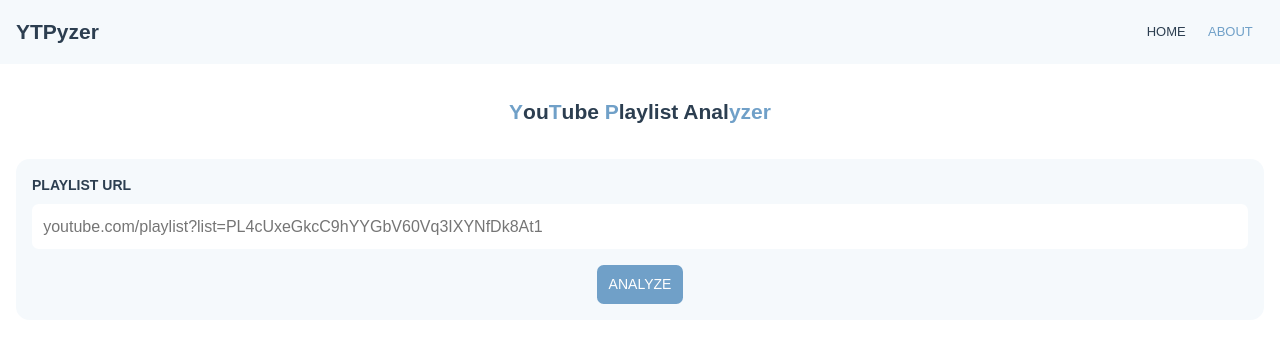
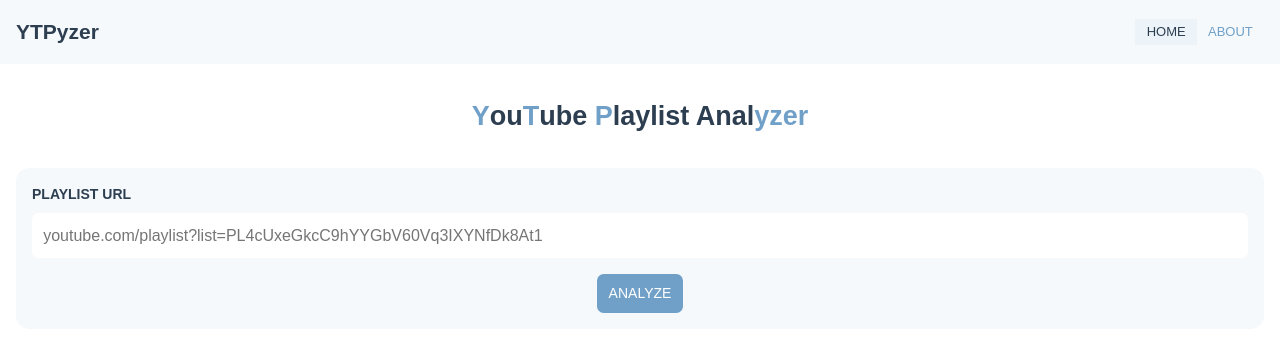
Before and after one commit to AmmarYasserAllaithy/YTPyzer, a Vue app: page / in a window 1280 px wide. Shown: the top 352 px of the page. Built offline with nearby package versions, Linux system fonts and the light colour scheme.

Commit message:
update header

```diff
--- a/src/App.vue
+++ b/src/App.vue
@@ -23,5 +23,6 @@
 <style scoped>
 h1 {
   margin: 2rem;
+  font-size: 27px;
 }
 </style>
--- a/src/components/Header.vue
+++ b/src/components/Header.vue
@@ -35,9 +35,11 @@
   display: inline-block;
   font-size: 13px;
   padding: 0.2rem 0.7rem;
+  cursor: pointer;
 }
 
 span.active {
   color: var(--color-text);
+  background: var(--color-primary-soft);
 }
 </style>
```
